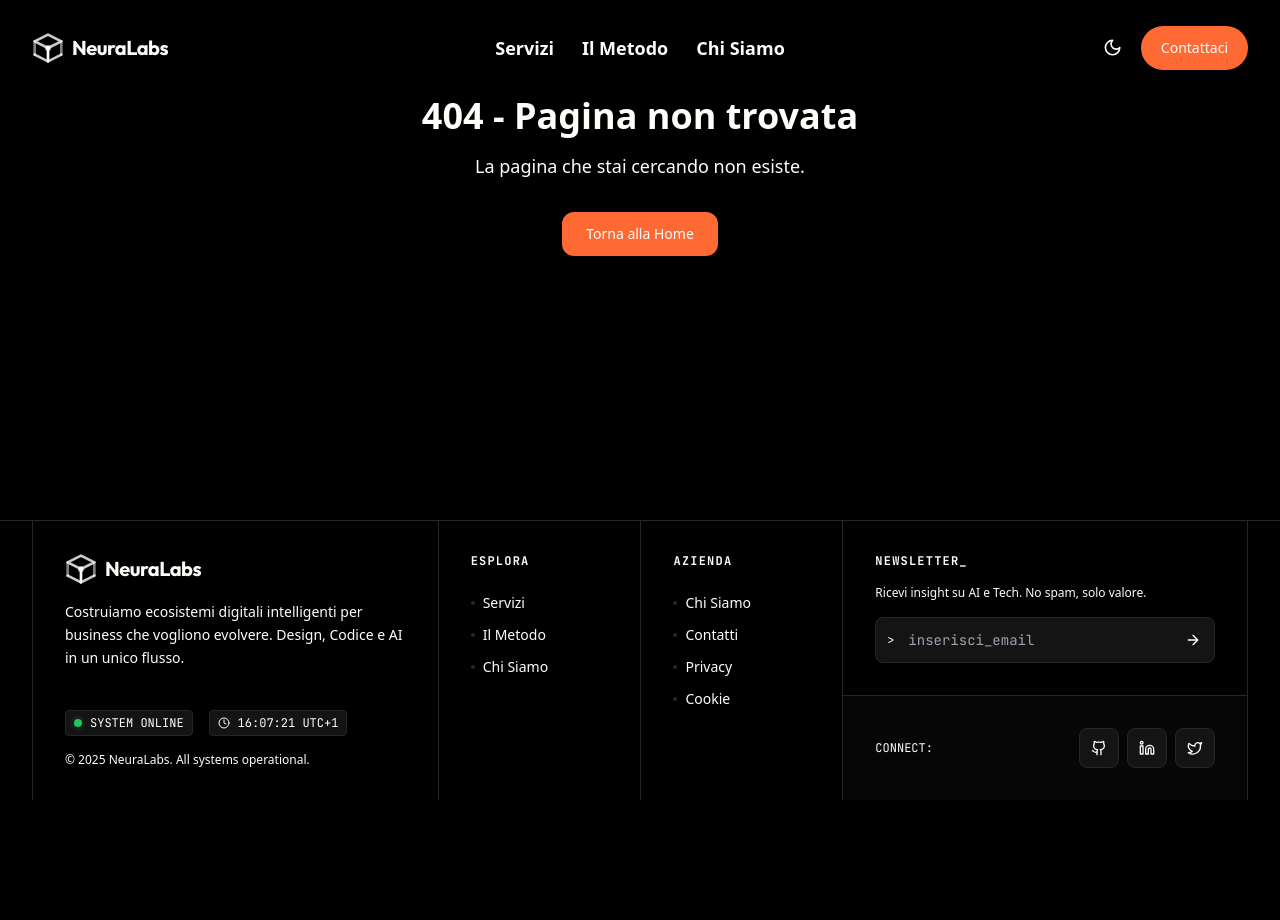
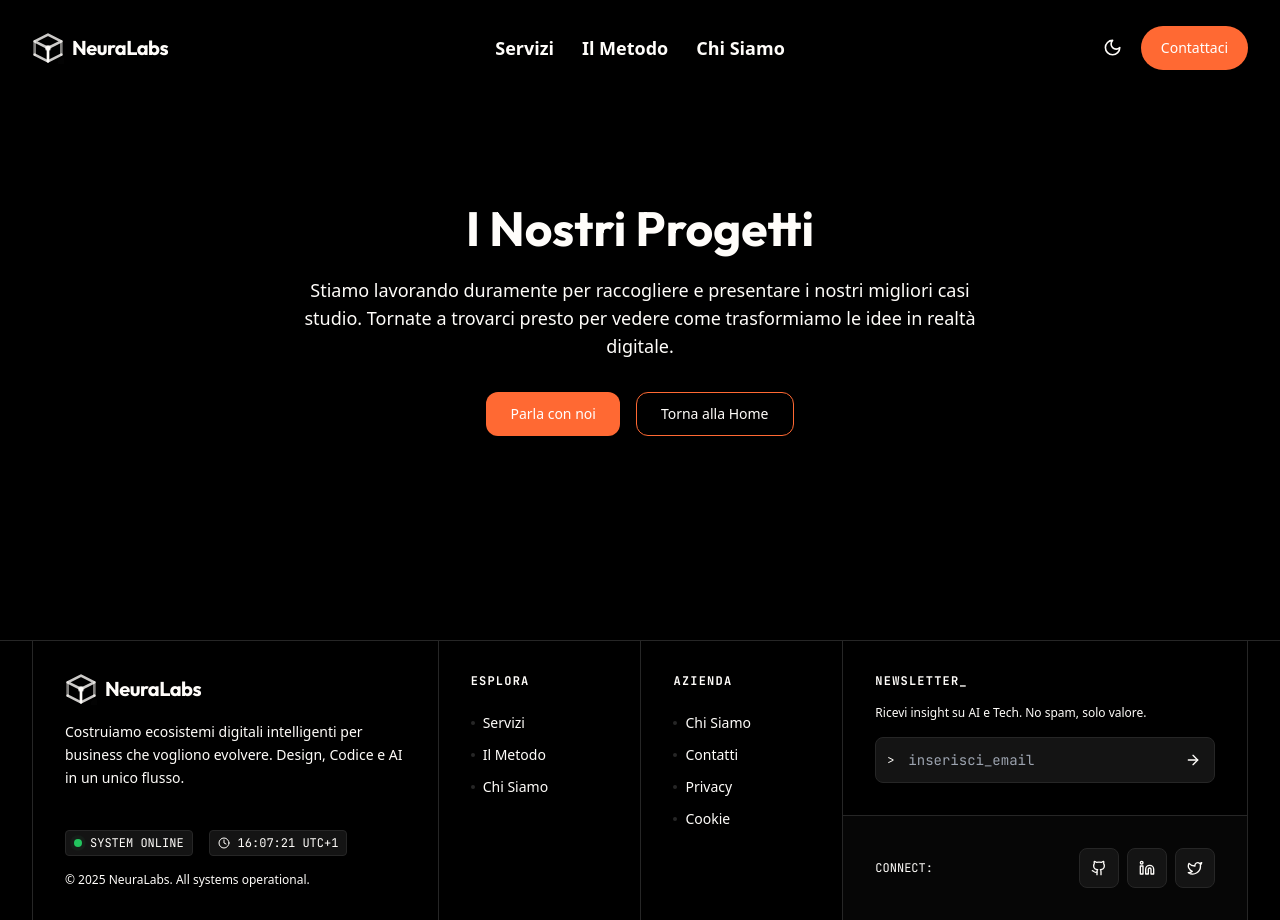
Before and after one commit to simone202120/neuralabs-website, a Next.js app: page /progetti in a window 1280 px wide. Before the commit this address had no page. Before the commit the page ends 800 px from the top, so only its background shows below. Built offline with nearby package versions, Linux system fonts and the light colour scheme.

Commit message:
Fix design

```diff
--- a/src/app/layout.tsx
+++ b/src/app/layout.tsx
@@ -82,7 +82,7 @@ export default function RootLayout({
   return (
     <html lang="it" suppressHydrationWarning>
       <body
-        className={`${plusJakartaSans.variable} ${outfit.variable} ${jetBrainsMono.variable} cursor-none`}
+        className={`${plusJakartaSans.variable} ${outfit.variable} ${jetBrainsMono.variable} md:cursor-none`}
       >
           <ClientProviders>
             <div className="flex flex-col min-h-screen">
--- /dev/null
+++ b/src/app/progetti/page.tsx
@@ -0,0 +1,33 @@
+import { Container } from '@/components/ui/Container'
+import { Section } from '@/components/ui/Section'
+import { FadeIn } from '@/components/animations/FadeIn'
+import { Button } from '@/components/ui/Button'
+import Link from 'next/link'
+
+export default function ProjectsPage() {
+  return (
+    <Section className="min-h-[80vh] flex items-center justify-center">
+      <Container>
+        <div className="max-w-2xl mx-auto text-center">
+          <FadeIn>
+            <h1 className="text-4xl md:text-5xl font-display font-bold mb-6">
+              I Nostri <span className="text-primary">Progetti</span>
+            </h1>
+            <p className="text-lg text-text-secondary mb-8">
+              Stiamo lavorando duramente per raccogliere e presentare i nostri migliori casi studio.
+              Tornate a trovarci presto per vedere come trasformiamo le idee in realtà digitale.
+            </p>
+            <div className="flex flex-col sm:flex-row gap-4 justify-center">
+              <Button asChild>
+                <Link href="/contatti">Parla con noi</Link>
+              </Button>
+              <Button asChild variant="secondary">
+                <Link href="/">Torna alla Home</Link>
+              </Button>
+            </div>
+          </FadeIn>
+        </div>
+      </Container>
+    </Section>
+  )
+}
--- a/src/components/animations/DocumentsAnimation.tsx
+++ b/src/components/animations/DocumentsAnimation.tsx
@@ -206,6 +206,7 @@ export function DocumentsAnimation({ progress }: DocumentsAnimationProps) {
               r="2"
               className="fill-green-500 dark:fill-green-400"
               filter="url(#docGlow)"
+              initial={{ cx: 115 + i * 30, cy: 145 }}
               animate={{
                 cx: [115 + i * 30, 115 + i * 30],
                 cy: [145, 135],
--- a/src/components/animations/GearsAnimation.tsx
+++ b/src/components/animations/GearsAnimation.tsx
@@ -209,6 +209,7 @@ export function GearsAnimation({ progress }: GearsAnimationProps) {
               r="3"
               className="fill-yellow-500 dark:fill-yellow-400"
               filter="url(#gearGlow)"
+              initial={{ cx: 140, cy: 150 }}
               animate={{
                 cx: [140, 250, 260, 330],
                 cy: [150, 110, 190, 150],
--- a/src/components/animations/NeuralNetworkAnimation.tsx
+++ b/src/components/animations/NeuralNetworkAnimation.tsx
@@ -116,6 +116,10 @@ export function NeuralNetworkAnimation({ progress }: NeuralNetworkAnimationProps
                 style={{
                   opacity: pulseOpacity,
                 }}
+                initial={{
+                  x2: from.x,
+                  y2: from.y
+                }}
                 animate={{
                   x2: [from.x, to.x],
                   y2: [from.y, to.y],
@@ -177,6 +181,7 @@ export function NeuralNetworkAnimation({ progress }: NeuralNetworkAnimationProps
                 className="fill-none stroke-primary"
                 strokeWidth="2"
                 style={{ opacity: pulseOpacity }}
+                initial={{ r: 4, opacity: 0.8 }}
                 animate={{
                   r: [4, 12, 4],
                   opacity: [0.8, 0, 0.8],
@@ -202,6 +207,7 @@ export function NeuralNetworkAnimation({ progress }: NeuralNetworkAnimationProps
               r="3"
               className="fill-primary"
               filter="url(#glow)"
+              initial={{ cx: 80, cy: 150 + i * 50 }}
               animate={{
                 cx: [80, 480],
                 cy: [150 + i * 50, 150 + i * 50],
--- a/src/components/animations/Parallax.tsx
+++ b/src/components/animations/Parallax.tsx
@@ -24,7 +24,7 @@ export function Parallax({
   const y = useTransform(scrollYProgress, [0, 1], ['0%', `${speed * 100}%`])
 
   return (
-    <div ref={ref} className={cn('overflow-hidden', className)}>
+    <div ref={ref} className={cn('relative overflow-hidden', className)}>
       <motion.div style={{ y }}>{children}</motion.div>
     </div>
   )
--- a/src/components/sections/HeroSection.tsx
+++ b/src/components/sections/HeroSection.tsx
@@ -53,7 +53,7 @@ export function HeroSection() {
   }, [])
 
   return (
-    <section className="relative min-h-screen flex flex-col justify-center pt-32 pb-12 overflow-hidden">
+    <section className="relative min-h-[85vh] md:min-h-screen flex flex-col justify-center pt-12 md:pt-32 pb-12 overflow-hidden">
       <ParticleHero />
 
       <div className="absolute inset-0 pointer-events-none bg-gradient-to-r from-background/80 via-background/40 to-transparent" />
--- a/src/components/ui/CustomCursor.tsx
+++ b/src/components/ui/CustomCursor.tsx
@@ -104,7 +104,7 @@ export function CustomCursor() {
         translateX: cursorXSpring,
         translateY: cursorYSpring,
       }}
-      className="fixed top-0 left-0 z-[9999] pointer-events-none -translate-x-1/2 -translate-y-1/2 flex items-center justify-center"
+      className="hidden md:flex fixed top-0 left-0 z-[9999] pointer-events-none -translate-x-1/2 -translate-y-1/2 items-center justify-center"
     >
       {/* Outer Ring */}
       <motion.div
```
Also changed, not shown: 1 other file (tests, documents, lock files or other folders).
